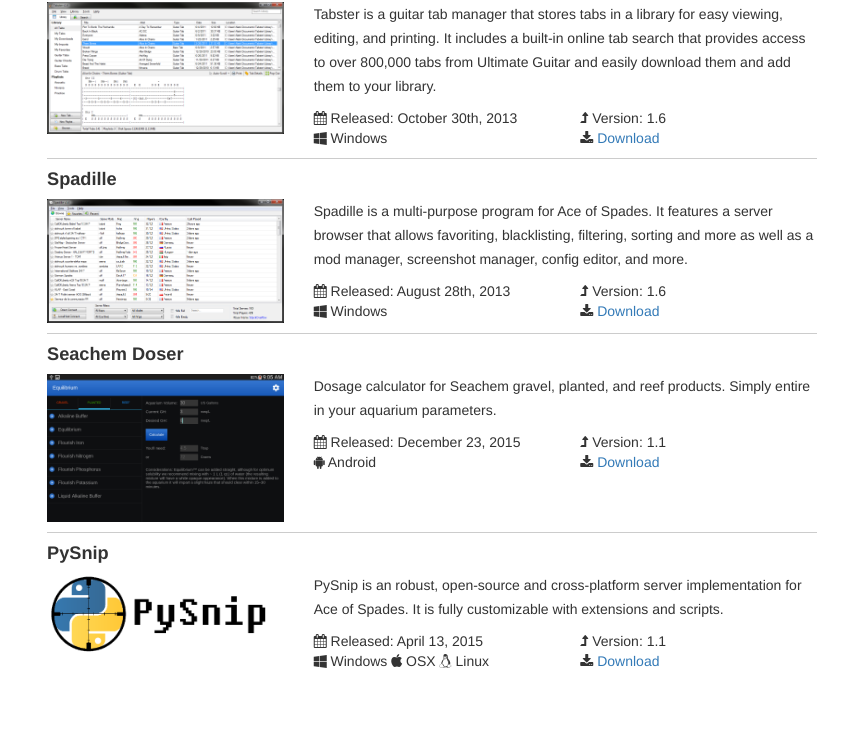
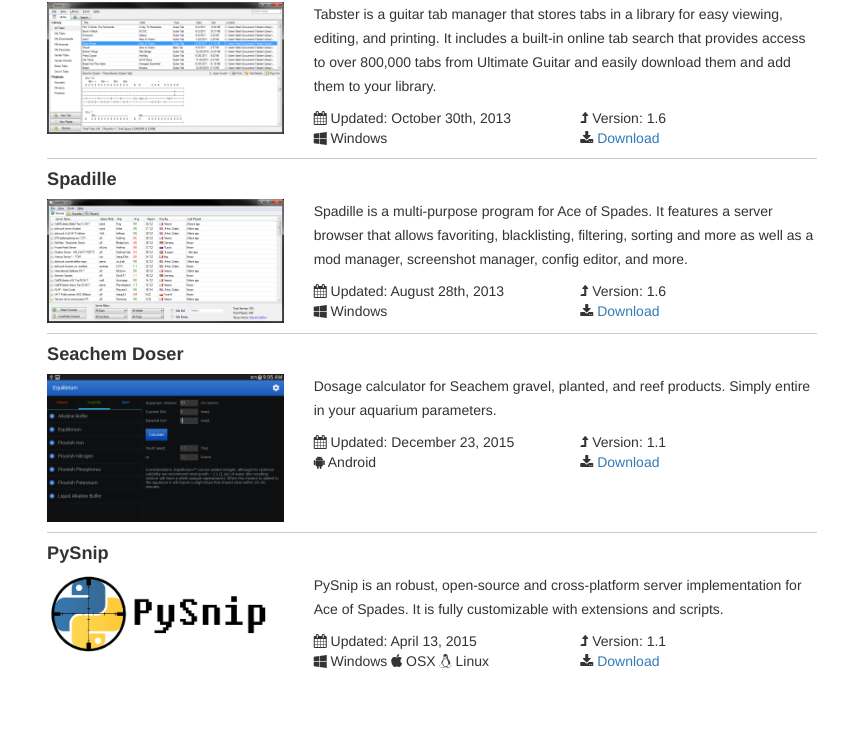
Before and after one commit to NateShoffner/nateshoffner.github.io, a Jekyll site: the page built from projects/index.html, in a window 1280 px wide. Shown: the part 200-932 px from the top of the page, without its empty margins (208-1071 px from the left). Built offline with Jekyll 4.4.1, drawn with Linux system fonts in a browser that asks for light colours; nearby versions of some CDN libraries.

Commit message:
'Released' -> 'Updated'

```diff
--- a/projects/index.html
+++ b/projects/index.html
@@ -21,7 +21,7 @@
                     <div class="col-xs-12 col-sm-8">
                         <p>{{ project.description }}</p>
                         <div class="row">
-                            <div class="col-xs-8 col-sm-6"><i class="fa fa-calendar"></i> Released: {{ project.updated }}</div>
+                            <div class="col-xs-8 col-sm-6"><i class="fa fa-calendar"></i> Updated: {{ project.updated }}</div>
                             <div class="col-xs-4 col-sm-6"><i class="fa fa-level-up"></i> Version: {{ project.version }}</div>
                         </div>
                         <div class="row">
```
